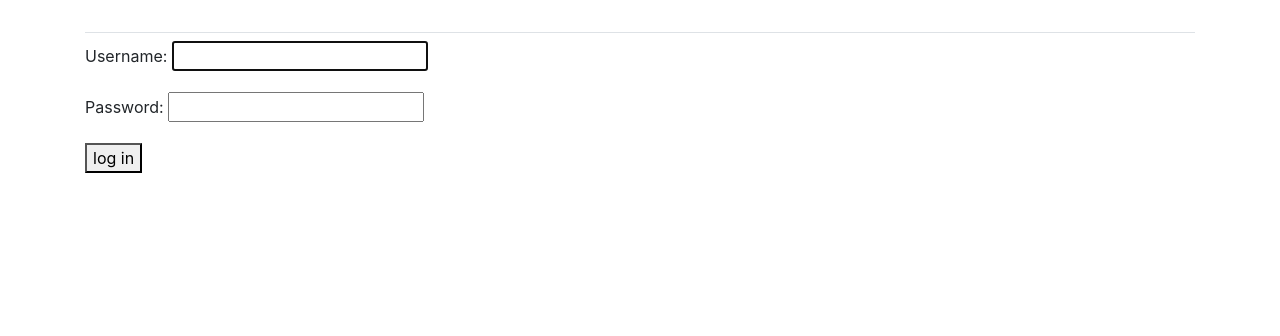
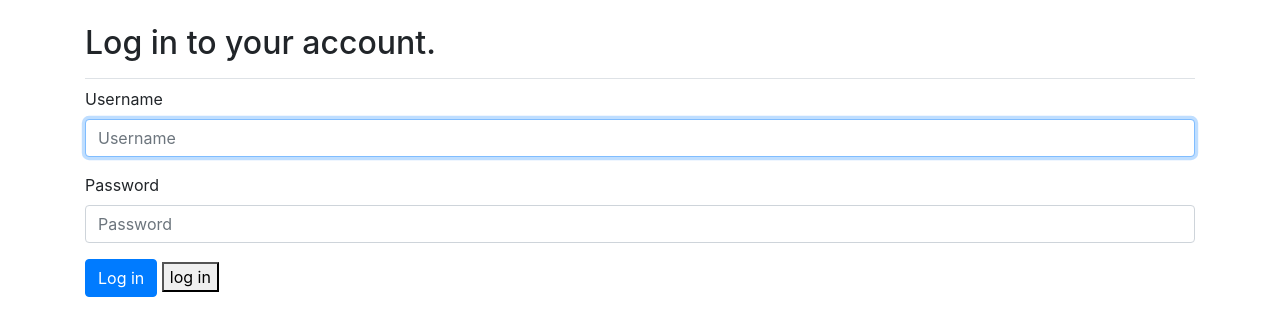
Before and after one commit to YanushkevicSlava/Learning_Log, a Django app: page /users/login/ in a window 1280 px wide. Shown: the part 58-394 px from the top of the page. Run offline with Django 4.2, Linux system fonts and the light colour scheme; some libraries are stand-ins or nearby versions.

Commit message:
update login.html

```diff
--- a/learning_logs/templates/learning_logs/index.html
+++ b/learning_logs/templates/learning_logs/index.html
@@ -8,7 +8,7 @@
         topics you're learning about. Whenever you learn something new
         about a topic, make an entry summarizing what you've learned.</p>
 
-        <a class="btn  btn-lg btn-primary" href="{% url 'users:register' %"
+        <a class="btn  btn-lg btn-primary" href="{% url 'users:register' %}"
            role="button">Register &raquo;</a>
     </div>
 
--- a/users/templates/registration/login.html
+++ b/users/templates/registration/login.html
@@ -1,14 +1,18 @@
 {% extends "learning_logs/base.html" %}
+{% load bootstrap4 %}
+
+{% block page_header %}
+    <h2>Log in to your account.</h2>
+{% endblock page_header %}
 
 {% block content %}
+    <form method="post" action="{% url 'users:login' %}" class="form">
+        {% csrf_token %}
+        {% bootstrap_form form %}
+        {% buttons %}
+            <button name="submit" class="btn btn-primary">Log in</button>
+        {% endbuttons %}
 
-    {% if form.errors %}
-        <p>Your username and password didn't match. Please try again.</p>
-    {% endif %}
-
-    <form method="post" action="{% url 'users:login' %}">
-        {% csrf_token %}
-        {{ form.as_p }}
 
         <button name="submit">log in</button>
         <input type="hidden" name="next"
```
Also changed, not shown: db.sqlite3.
